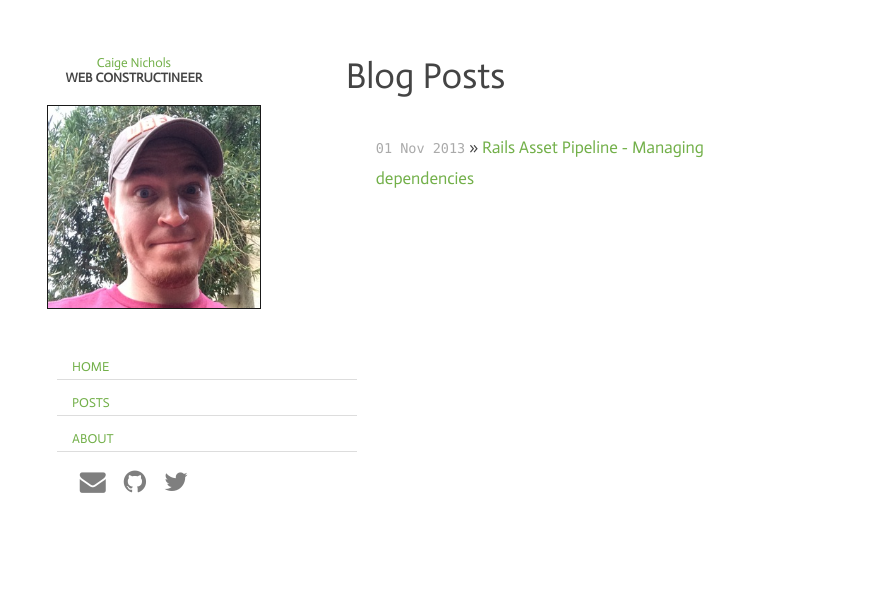
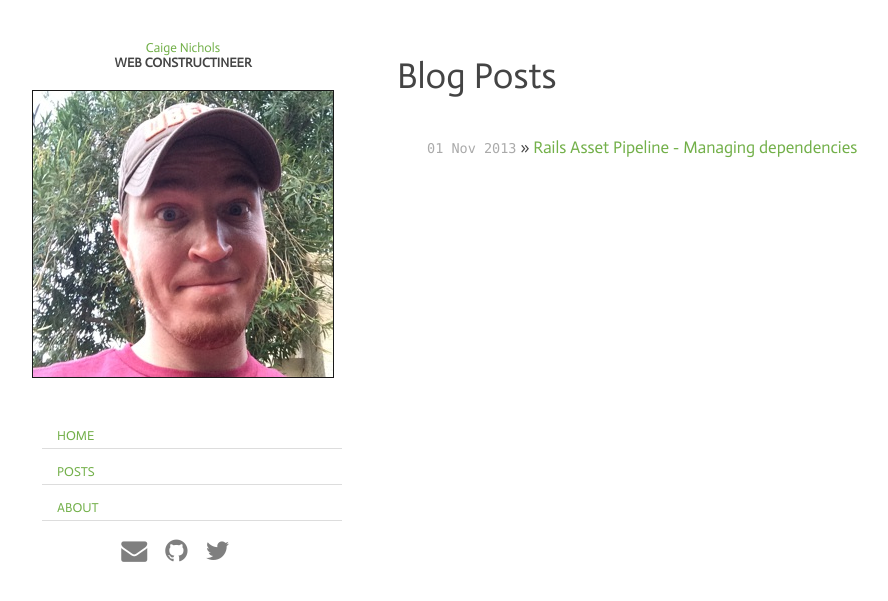
Before and after one commit to caiges/caiges.github.io.old, a Jekyll site: the page built from index.html, in a window 1280 px wide and 900 px high. Shown: the top 601 px of the window, without its empty margins (28-916 px from the left). Built offline with Jekyll 4.4.1, drawn with Linux system fonts in a browser that asks for light colours; Markdown is read by kramdown in place of the engine named in the settings.

Commit message:
Updated layout.

```diff
--- a/_layouts/default.html
+++ b/_layouts/default.html
@@ -17,19 +17,17 @@
     </head>
     <body>
 
-      <div class="uk-grid">
-        <div class="uk-width-1-4">
       <div class="sidebar">
-
         <a href="/">{{ site.name }}</a>
         <br>
         <strong>WEB CONSTRUCTINEER</strong>
+        <br>
         <a href="/"><img class="avatar" src="/img/caige.jpg"></a>
 
         <ul class="nav">
           <li><a class="extra" href="/">home</a></li>
           <li><a class="extra" href="/">posts</a></li>
-              <li><a class="extra" href="/about.html">about</li>
+          <li><a class="extra" href="/about.html">about</a></li>
         </ul>
         <div class="contact">
           <a href="mailto:me@caigenichols.com"><i class="fa fa-envelope"></i></a>
@@ -37,16 +35,9 @@
           <a href="https://twitter.com/caiges"><i class="fa fa-twitter"></i></a>
         </div>
       </div>
-        </div>
-        <div class="uk-width-3-4">
-          <div class="uk-grid">
-            <div class="uk-width-1-2">
+
       <div class="content">
         {{ content }}
-              </div>
-            </div>
-          </div>
-        </div>
       </div>
 
       <script src="/js/jquery-2.1.0.min.js"></script>
--- a/css/main.css
+++ b/css/main.css
@@ -99,12 +99,16 @@ ul.nav li {
 }
 .content {
   margin: 15px;
+  margin-left: 385px;
   padding: 20px;
   font-size: 1.3em;
   text-align: left;
 }
 
 .sidebar {
+  position: fixed;
+  top: 5px;
+  left: 5px;
   margin: 15px;
   padding: 20px;
 }
```
Lines whose indentation alone changed are shown as unchanged.
